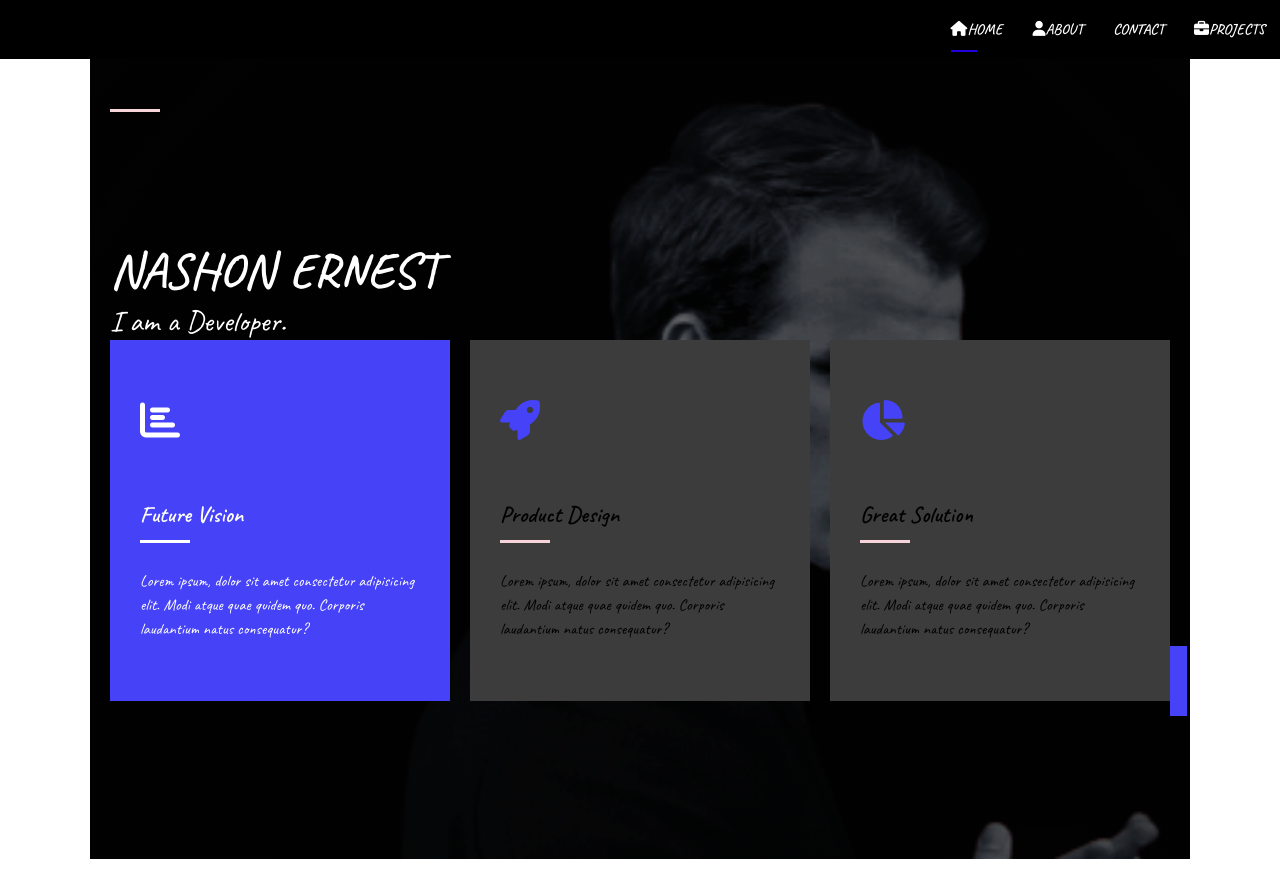
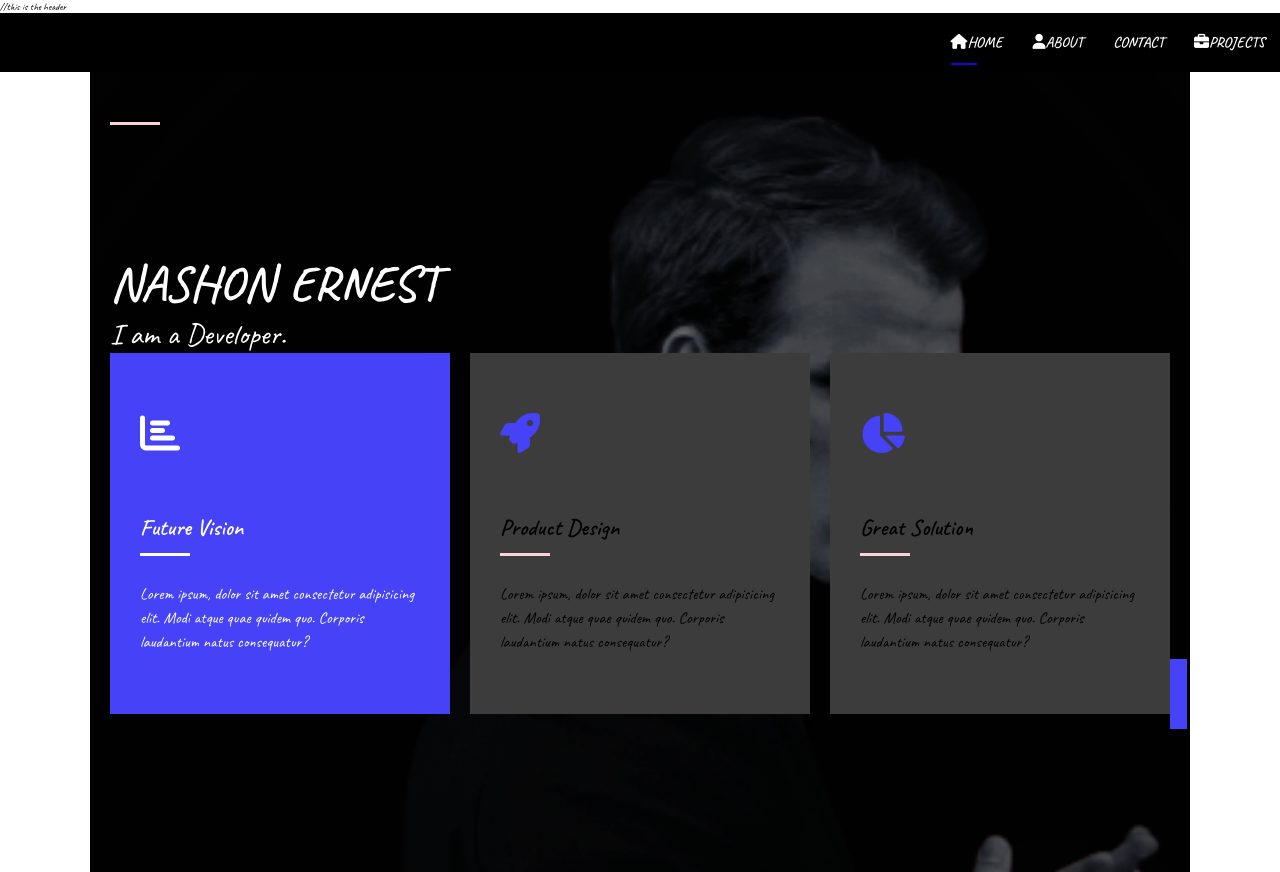
Before and after one commit to yvvonelle/html-project-6, a plain HTML site: page index.html in a window 1280 px wide. Drawn offline with Linux system fonts and the light colour scheme; some icons are missing; a web font is replaced by a local one.

Commit message:
Update index.html

```diff
--- a/index.html
+++ b/index.html
@@ -20,7 +20,7 @@
 </head>
 <body>
 
-  <header>
+  <header>//this is the header
     <nav>
         <!-- logo -->
       <a href="#"<img src="images/" alt="Nash"></a>
```
